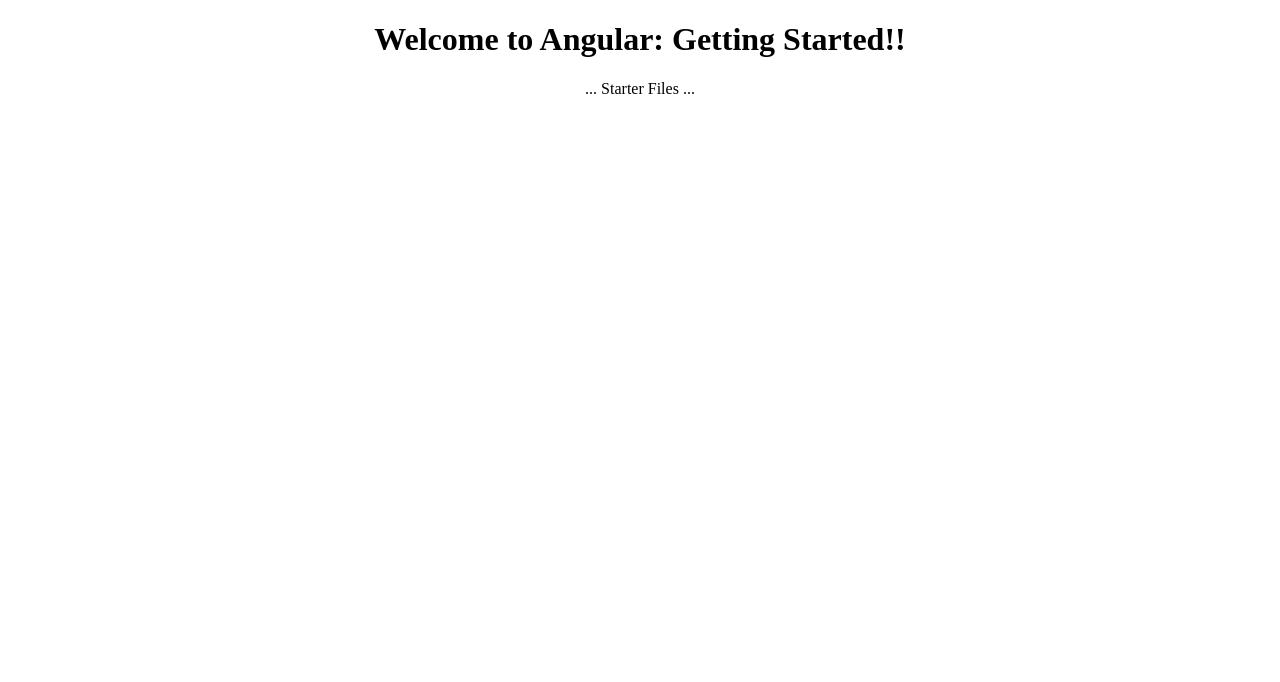
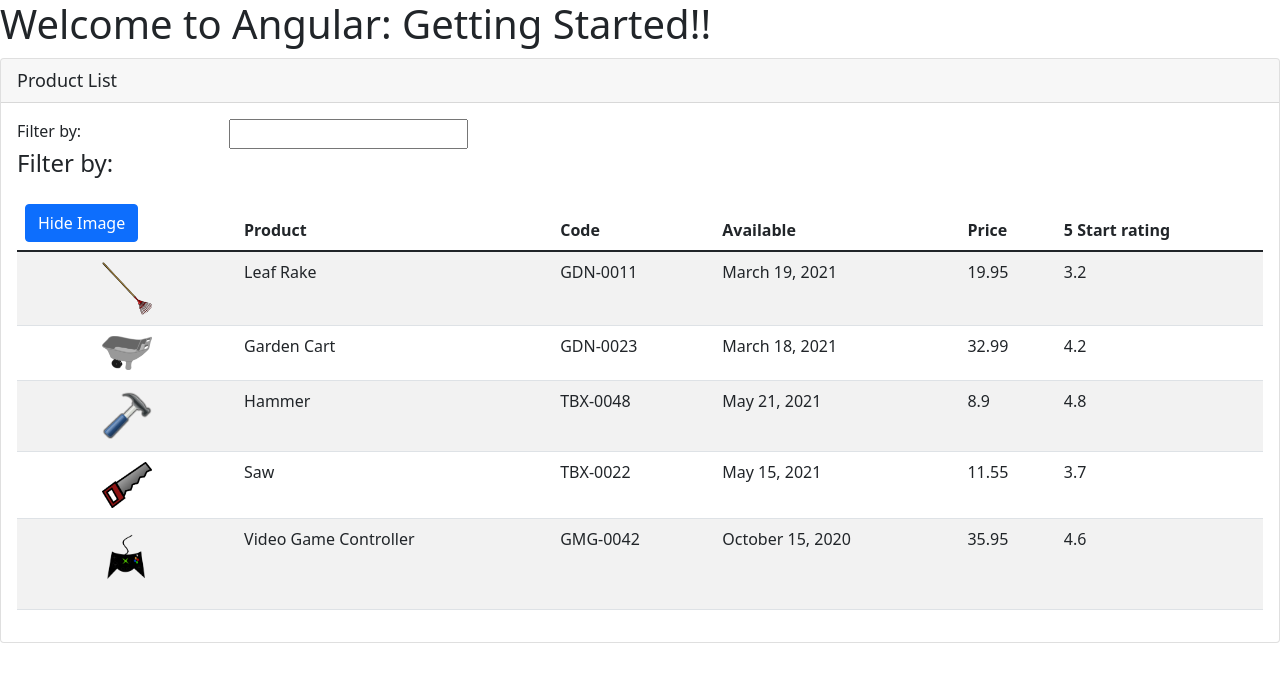
Before and after one commit to ls3gar5/AngularGettingStarted, an Angular app in the folder APM-Start/: page / in a window 1280 px wide. Shown: the top 682 px of the page. Built offline with nearby package versions, Linux system fonts and the light colour scheme.

Commit message:
Add new table with binding

```diff
--- a/APM-Start/package.json
+++ b/APM-Start/package.json
@@ -3,7 +3,7 @@
   "version": "0.0.0",
   "scripts": {
     "ng": "ng",
-    "start": "ng serve -o",
+    "start": "ng serve --o --port 3000",
     "build": "ng build",
     "watch": "ng build --watch --configuration development",
     "test": "ng test"
@@ -18,6 +18,8 @@
     "@angular/platform-browser": "~12.0.0",
     "@angular/platform-browser-dynamic": "~12.0.0",
     "@angular/router": "~12.0.0",
+    "@fortawesome/fontawesome-free": "^5.15.4",
+    "bootstrap": "^5.1.1",
     "rxjs": "~6.6.0",
     "tslib": "^2.1.0",
     "zone.js": "~0.11.4"
--- a/APM-Start/src/app/app.component.html
+++ b/APM-Start/src/app/app.component.html
@@ -1,6 +1,4 @@
-<div style="text-align:center">
-  <h1>
-    Welcome to {{title}}!!
-  </h1>
-  ... Starter Files ...
+<div>
+  <h1>Welcome to {{pageTitle}}!!</h1>
+  <pm-products></pm-products>
 </div>
--- a/APM-Start/src/app/app.component.ts
+++ b/APM-Start/src/app/app.component.ts
@@ -6,5 +6,5 @@
   styleUrls: ['./app.component.css']
 })
 export class AppComponent {
-  title = 'Angular: Getting Started';
+  pageTitle = 'Angular: Getting Started';
 }
--- a/APM-Start/src/app/app.module.ts
+++ b/APM-Start/src/app/app.module.ts
@@ -2,10 +2,12 @@
 import { BrowserModule } from '@angular/platform-browser';
 
 import { AppComponent } from './app.component';
+import { ProductListComponent } from './products/product-list.component';
 
 @NgModule({
   declarations: [
-    AppComponent
+    AppComponent,
+    ProductListComponent
   ],
   imports: [
     BrowserModule
--- a/APM-Start/src/app/home/welcome.component.html
+++ b/APM-Start/src/app/home/welcome.component.html
@@ -12,7 +12,7 @@
 
       <div class="text-center">Developed by:</div>
       <div class="text-center">
-        <h3>Deborah Kurata</h3>
+        <h3>Leo Segars</h3>
       </div>
 
       <div class="text-center">@deborahkurata</div>
--- /dev/null
+++ b/APM-Start/src/app/products/product-list.component.html
@@ -0,0 +1,60 @@
+<div class="card">
+    <div class="card-header">
+      {{pageTitle}}
+    </div>
+    <div class="card-body">
+        <div class="row">
+            <div class="col-md-2">Filter by:</div>
+            <div class="col-md-4">
+                <input type="text">
+            </div>
+        </div>
+        <div class="row">
+            <div class="col-md-6">
+                <h4>Filter by:</h4>
+            </div>
+        </div>
+        <!-- *<div class="row">
+
+            <h5 class="card-title">Special title treatment</h5>
+
+            <p class="card-text">With supporting text below as a natural lead-in to additional content.</p>
+            <a href="#" class="btn btn-primary">Go somewhere</a>
+        </div>   -->
+
+        <div class="table-responsive">
+            <table class="table table-striped" *ngIf="products && products.length">
+                <thead>
+                  <tr>
+                      <th>
+                          <button (click)="showImage = !showImage" class="btn btn-primary">
+                              {{showImage ? 'Hide Image': 'Show Image'}}
+                          </button>
+                      </th>
+                    <th>Product</th>
+                    <th>Code</th>
+                    <th>Available</th>
+                    <th>Price</th>
+                    <th>5 Start rating</th>
+                  </tr>
+                </thead>
+                <tbody>
+                    <tr *ngFor="let item of products">
+                        <td align="center" >
+                            <img *ngIf="showImage" src="{{item.imageUrl}}"
+                            title="{{item.productName}}"
+                            style.width.px = {{imageWidth}}
+                            style.margin.px = {{imageMargin}}
+                            />
+                        </td>
+                        <td>{{item.productName}}</td>
+                        <td>{{item.productCode}}</td>
+                        <td>{{item.releaseDate}}</td>
+                        <td>{{item.price}}</td>
+                        <td>{{item.starRating}}</td>
+                    </tr>
+                </tbody>
+              </table>
+        </div>
+    </div>
+  </div>
--- /dev/null
+++ b/APM-Start/src/app/products/product-list.component.ts
@@ -0,0 +1,69 @@
+import { Component, OnInit } from '@angular/core';
+
+@Component({
+    selector: 'pm-products',
+    templateUrl: './product-list.component.html'
+})
+
+export class ProductListComponent implements OnInit {
+    pageTitle = "Product List";
+    imageWidth = 50;
+    imageMargin = 2;
+    showImage = true;
+    products =[
+        {
+          "productId": 1,
+          "productName": "Leaf Rake",
+          "productCode": "GDN-0011",
+          "releaseDate": "March 19, 2021",
+          "description": "Leaf rake with 48-inch wooden handle.",
+          "price": 19.95,
+          "starRating": 3.2,
+          "imageUrl": "assets/images/leaf_rake.png"
+        },
+        {
+          "productId": 2,
+          "productName": "Garden Cart",
+          "productCode": "GDN-0023",
+          "releaseDate": "March 18, 2021",
+          "description": "15 gallon capacity rolling garden cart",
+          "price": 32.99,
+          "starRating": 4.2,
+          "imageUrl": "assets/images/garden_cart.png"
+        },
+        {
+          "productId": 5,
+          "productName": "Hammer",
+          "productCode": "TBX-0048",
+          "releaseDate": "May 21, 2021",
+          "description": "Curved claw steel hammer",
+          "price": 8.9,
+          "starRating": 4.8,
+          "imageUrl": "assets/images/hammer.png"
+        },
+        {
+          "productId": 8,
+          "productName": "Saw",
+          "productCode": "TBX-0022",
+          "releaseDate": "May 15, 2021",
+          "description": "15-inch steel blade hand saw",
+          "price": 11.55,
+          "starRating": 3.7,
+          "imageUrl": "assets/images/saw.png"
+        },
+        {
+          "productId": 10,
+          "productName": "Video Game Controller",
+          "productCode": "GMG-0042",
+          "releaseDate": "October 15, 2020",
+          "description": "Standard two-button video game controller",
+          "price": 35.95,
+          "starRating": 4.6,
+          "imageUrl": "assets/images/xbox-controller.png"
+        }
+      ];
+
+    constructor() { }
+
+    ngOnInit() { }
+}
--- a/APM-Start/src/styles.css
+++ b/APM-Start/src/styles.css
@@ -1,4 +1,7 @@
 /* You can add global styles to this file, and also import other style files */
+@import "~bootstrap/dist/css/bootstrap.min.css";
+@import "~@fortawesome/fontawesome-free/css/fontawesome.min.css";
+
 div.card-header {
   font-size: large;
  }
```
Also changed, not shown: 1 other file (tests, documents, lock files or other folders). Lines whose indentation alone changed are shown as unchanged.
